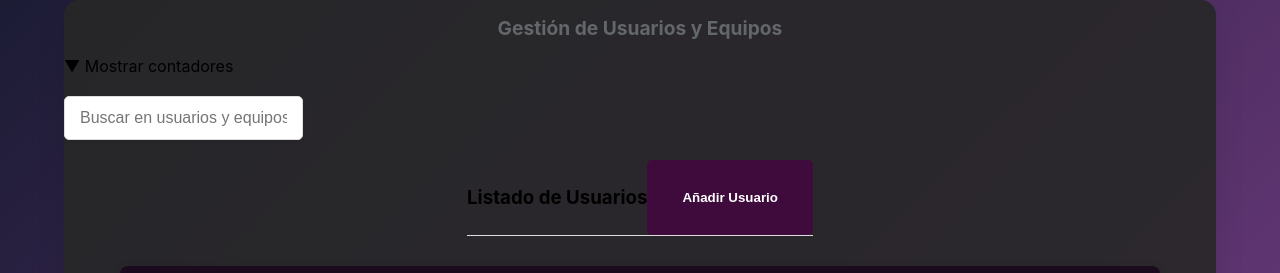
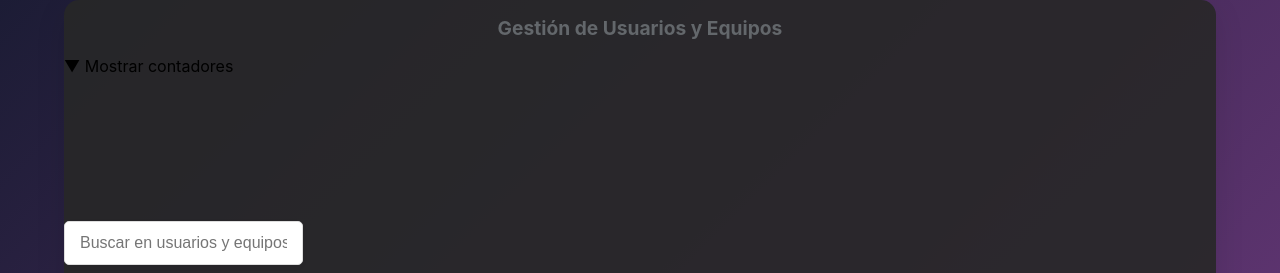
Before and after one commit to odeado/gestion-usuarios-equipos, a React (Create React App) app: page / in a window 1280 px wide. Shown: the top 273 px of the page. Built offline with nearby package versions, Linux system fonts and the light colour scheme; no server answers; the database is empty.

Commit message:
agregamos css

```diff
--- a/src/App.css
+++ b/src/App.css
@@ -4,10 +4,15 @@
   width: 100%;
   overflow: hidden;
 }
-
+.stats-touch-container {
+  position: relative;
+  width: 100%;
+  touch-action: none; /* Evita el scroll al tocar */
+  user-select: none; /* Evita la selección de texto */
+}
 .stats-panel {
    transition: all 0.4s ease-out;
-  max-height: 0;
+  max-height: max-content;
   opacity: 0;
   transform: translateY(-20px);
   overflow: hidden;
@@ -526,6 +531,7 @@ html, body, #root {
   border-radius: 8px;
   padding: 15px;
   box-shadow: 0 4px 6px rgba(0, 0, 0, 0.1);
+  max-height: max-content;
 }
 
 .stats-panel.visible {
--- a/src/App.js
+++ b/src/App.js
@@ -474,19 +474,20 @@ useEffect(() => {
 
 
 function StatsPanel({ counters, visible, position, setShowCounters }) {
+  // Animaciones con react-spring
   const panelAnimation = useSpring({
-    transform: `translateY(${(1 - position) * -100}%)`,
-    opacity: position,
+    transform: visible ? 'translateY(0%)' : 'translateY(-100%)',
+    opacity: visible ? 1 : 0,
     config: { tension: 300, friction: 30 }
   });
 
   const indicatorAnimation = useSpring({
-    opacity: 1 - position,
+    opacity: visible ? 0 : 1,
     config: { tension: 300, friction: 30 }
   });
 
   return (
-    <>
+    <div className="stats-container">
       <animated.div
         className="pull-indicator"
         onClick={() => setShowCounters(!visible)}
@@ -511,7 +512,7 @@ function StatsPanel({ counters, visible, position, setShowCounters }) {
           <p>Asignados: {counters.assignedEquipment}</p>
         </div>
       </animated.div>
-    </>
+    </div>
   );
 }
 
@@ -573,14 +574,11 @@ function StatsPanel({ counters, visible, position, setShowCounters }) {
           </div>
 
      <div
-  className="stats-container"
+  className="stats-touch-container"
   onTouchStart={handleTouchStart}
   onTouchMove={handleTouchMove}
   onTouchEnd={handleTouchEnd}
-  style={{
-    touchAction: 'none', // Deshabilitamos el scroll nativo
-    userSelect: 'none'
-  }}
+  style={{ touchAction: 'none' }}
 >
   <StatsPanel
     counters={counters}
```
Lines whose indentation alone changed are shown as unchanged.
